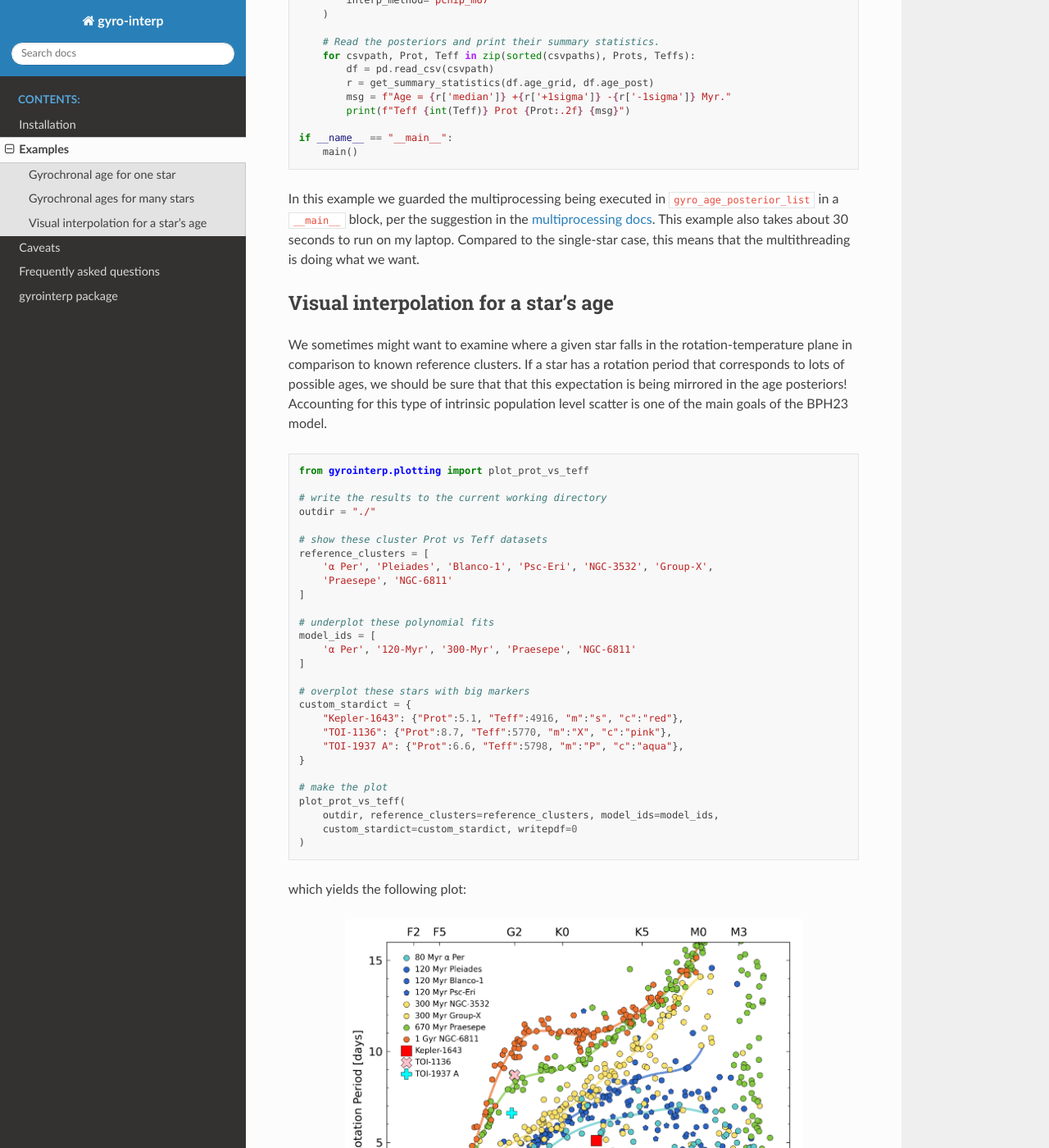
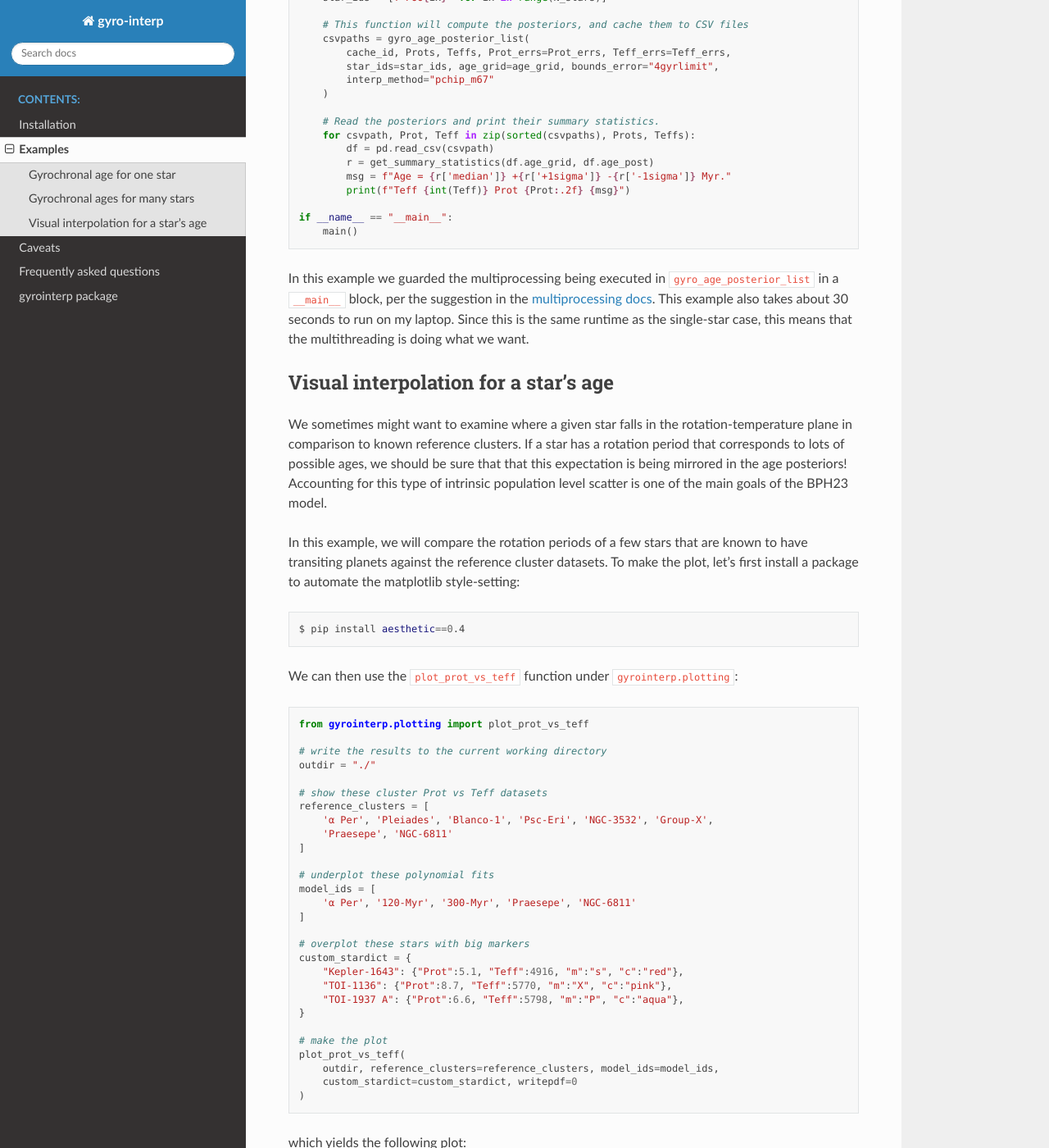
Before and after one commit to lgbouma/gyro-interp, a Sphinx documentation site: the page built from docs/source/examples.rst, in a window 1280 px wide and 1400 px high, scrolled down 2114 px. Shown: the whole window at 82% size. Built offline with Sphinx 7.4.7 and the Read the Docs theme 2.0.0, drawn with Linux system fonts in a browser that asks for light colours; some of the changed text lies outside the part shown.

Commit message:
docs: fix typos

```diff
--- a/docs/source/caveats.rst
+++ b/docs/source/caveats.rst
@@ -40,7 +40,8 @@ A few ways to determine whether your star might be a binary include:
 
 * Obtain spectra, and check if they are double-lined, or if they show
   significant radial variations over time.  The *radial_velocity_error* column
-  in Gaia DR3 can help diagnose the latter case, though it also scales with
+  in Gaia DR3 can help diagnose the latter case, although care should be taken
+  for stars that are faint and have low S/N spectra.
 
 * Query the Gaia point source catalog in a local spatial volume around your
   star.  With the resulting sample of stars, check whether your star is an
--- a/docs/source/examples.rst
+++ b/docs/source/examples.rst
@@ -76,6 +76,11 @@ Gyrochronal ages for many stars
 Given the rotation periods, temperatures, and uncertainties for many stars,
 what are the implied age posteriors?
 
+In the example below, we will calculate age posteriors using the
+``gyro_age_posterior_list`` function.  We will do this for a number of stars
+equal to the number of cores on your computer, so that the runtime should be
+roughly the same as for the single-star example above.
+
 .. code-block:: python
 
   import os
@@ -124,8 +129,8 @@ In this example we guarded the multiprocessing being executed in
 ``gyro_age_posterior_list`` in a ``__main__`` block, per the suggestion in the
 `multiprocessing docs
 <https://docs.python.org/3/library/multiprocessing.html>`_.  This example also
-takes about 30 seconds to run on my laptop.  Compared to the single-star case,
-this means that the multithreading is doing what we want.
+takes about 30 seconds to run on my laptop.  Since this is the same runtime as
+the single-star case, this means that the multithreading is doing what we want.
 
 
 .. _visual interpolation:
@@ -138,6 +143,18 @@ star has a rotation period that corresponds to lots of possible ages, we should
 be sure that that this expectation is being mirrored in the age posteriors!
 Accounting for this type of intrinsic population level scatter is one of the
 main goals of the BPH23 model.
+
+In this example, we will compare the rotation periods of a few stars that are
+known to have transiting planets against the reference cluster datasets.
+To make the plot, let's first install a package to automate the matplotlib
+style-setting:
+
+.. code-block:: bash
+
+    $ pip install aesthetic==0.4
+
+We can then use the ``plot_prot_vs_teff`` function under
+``gyrointerp.plotting``:
 
 .. code-block:: python
 
--- a/docs/source/faqs.rst
+++ b/docs/source/faqs.rst
@@ -24,7 +24,7 @@ systems will be upper limits, which may or may not be useful for you!
 
 Once stars begin getting this young, there are other age-dating techniques that
 may be more constraining.  For instance, you might search spectra for lithium
-absorption, searching broadband photometry for near-infrared excesses, or
+absorption, check broadband photometry for near-infrared excesses, or
 analyze HR diagrams for evidence of pre-main-sequence evolution.
 
 What happens for stars older than 2.6 Gyr?
```
